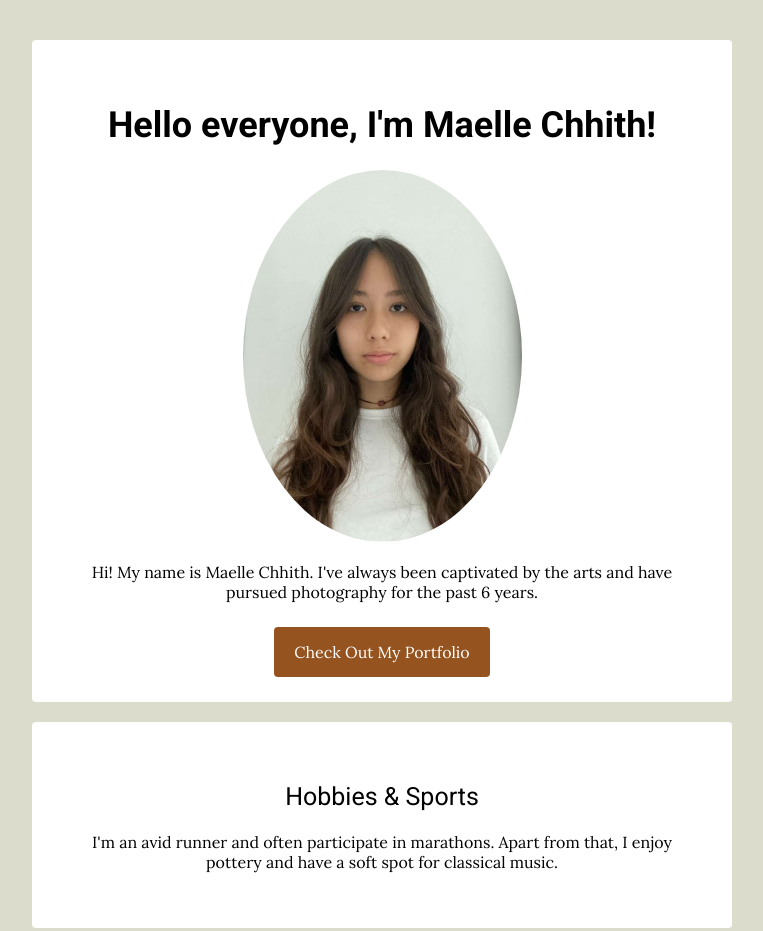
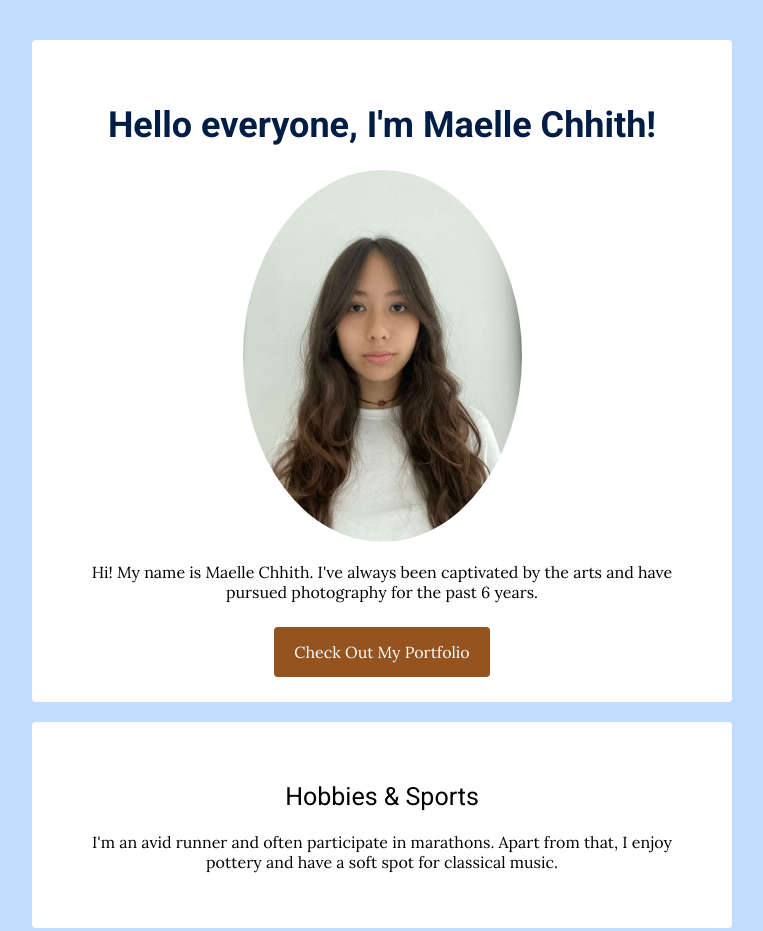
Before and after one commit to maellechhith/my_profil, a plain HTML site: page index.html in a window 1280 px wide. Shown: the top 931 px of the page, without its empty margins (258-1021 px from the left). Drawn offline with Linux system fonts and the light colour scheme.

Commit message:
Update style.css

```diff
--- a/style.css
+++ b/style.css
@@ -1,6 +1,6 @@
 
 body{
- 	background: #DCDCCC;
+ 	background: #C2DDFF;
  	color: #steelblue;
  	font-family: 'Lora', serif;
  	font-size: 16px;
@@ -10,7 +10,7 @@ h1, h2, h3 {
 	font-family: 'Roboto', sans-serif;
 }
 h1 {
-  	color: #blueviolet;
+  	color: #001E45;
   	font-size: 36px;
   	font-weight: 600;
 }
```
